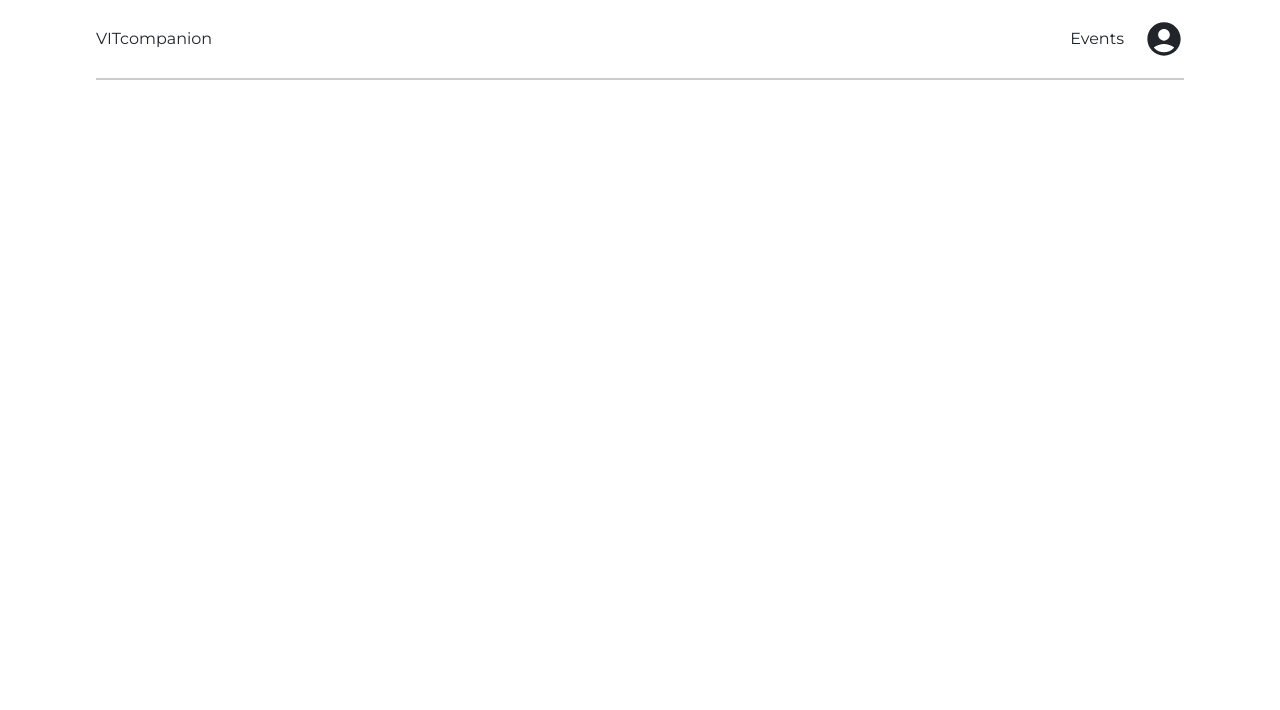
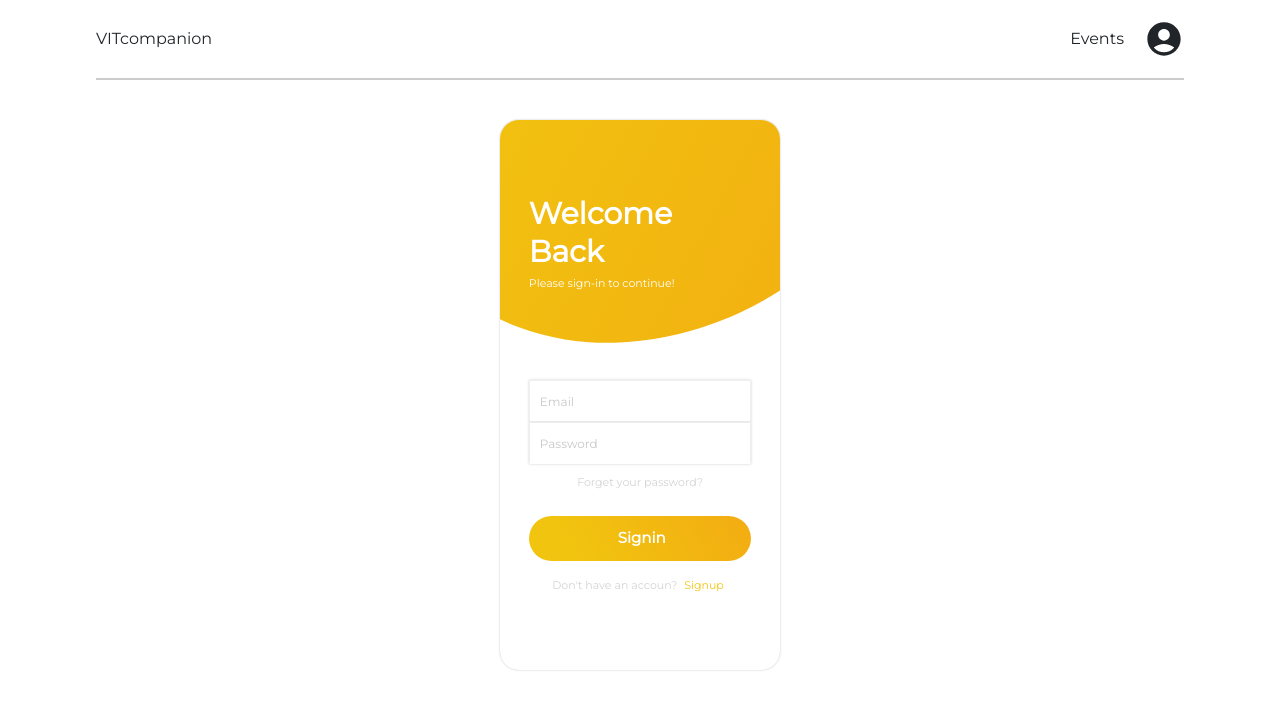
Before and after one commit to Nitish-hack/vit, a React (Create React App) app in the folder frontend/: page /SignPage in a window 1280 px wide. Before the commit this address had no page. Shown: the top 710 px of the page. Built offline with nearby package versions, Linux system fonts and the light colour scheme.

Commit message:
log in and sign up

```diff
--- a/frontend/package.json
+++ b/frontend/package.json
@@ -7,12 +7,14 @@
     "@testing-library/react": "^13.4.0",
     "@testing-library/user-event": "^13.5.0",
     "bootstrap": "^5.2.3",
+    "framer-motion": "^10.12.16",
     "react": "^18.2.0",
     "react-bootstrap": "^2.7.4",
     "react-dom": "^18.2.0",
     "react-icons": "^4.8.0",
     "react-router-dom": "^6.11.2",
     "react-scripts": "5.0.1",
+    "styled-components": "^5.3.11",
     "web-vitals": "^2.1.4"
   },
   "scripts": {
--- a/frontend/src/App.jsx
+++ b/frontend/src/App.jsx
@@ -4,6 +4,7 @@ import HomePage from "./pages/HomePage";
 import Navbar from "./components/Navbar";
 import Events from "./pages/Events";
 import Dashboard from "./pages/Dashboard";
+import SignPage from "./pages/SignPage";
 
 import "./App.css";
 export default function App() {
@@ -14,6 +15,7 @@ export default function App() {
          <Navbar />
         <Routes>
           <Route path="/" element={<HomePage />} />
+          <Route path="/SignPage" element={<SignPage />} />
           <Route path="/events" element={<Events />} />
           <Route path="/dashboard/student" element={<Dashboard />} />
 
--- /dev/null
+++ b/frontend/src/components/authentication/accountBox/accountContext.js
@@ -0,0 +1,3 @@
+import { createContext } from "react";
+
+export const AccountContext = createContext();
--- /dev/null
+++ b/frontend/src/components/authentication/accountBox/common.jsx
@@ -0,0 +1,77 @@
+import styled from "styled-components";
+
+export const BoxContainer = styled.div`
+  width: 100%;
+  display: flex;
+  flex-direction: column;
+  align-items: center;
+  margin-top: 10px;
+`;
+
+export const FormContainer = styled.form`
+  width: 100%;
+  display: flex;
+  flex-direction: column;
+  box-shadow: 0px 0px 2.5px rgba(15, 15, 15, 0.19);
+`;
+
+export const MutedLink = styled.a`
+  font-size: 11px;
+  color: rgba(200, 200, 200, 0.8);
+  font-weight: 500;
+  text-decoration: none;
+`;
+
+export const BoldLink = styled.a`
+  font-size: 11px;
+  color: rgb(241, 196, 15);
+  font-weight: 500;
+  text-decoration: none;
+  margin: 0 4px;
+`;
+
+export const Input = styled.input`
+  width: 100%;
+  height: 42px;
+  outline: none;
+  border: 1px solid rgba(200, 200, 200, 0.3);
+  padding: 0px 10px;
+  border-bottom: 1.4px solid transparent;
+  transition: all 200ms ease-in-out;
+  font-size: 12px;
+
+  &::placeholder {
+    color: rgba(200, 200, 200, 1);
+  }
+
+  &:not(:last-of-type) {
+    border-bottom: 1.5px solid rgba(200, 200, 200, 0.4);
+  }
+
+  &:focus {
+    outline: none;
+    border-bottom: 2px solid rgb(241, 196, 15);
+  }
+`;
+
+export const SubmitButton = styled.button`
+  width: 100%;
+  padding: 11px 40%;
+  color: #fff;
+  font-size: 15px;
+  font-weight: 600;
+  border: none;
+  border-radius: 100px 100px 100px 100px;
+  cursor: pointer;
+  transition: all, 240ms ease-in-out;
+  background: rgb(241, 196, 15);
+  background: linear-gradient(
+    58deg,
+    rgba(241, 196, 15, 1) 20%,
+    rgba(243, 172, 18, 1) 100%
+  );
+
+  &:hover {
+    filter: brightness(1.03);
+  }
+`;
--- /dev/null
+++ b/frontend/src/components/authentication/accountBox/index.jsx
@@ -0,0 +1,159 @@
+import React, { useState } from "react";
+import styled from "styled-components";
+import { LoginForm } from "./loginForm";
+import { motion } from "framer-motion";
+import { AccountContext } from "./accountContext";
+import { SignupForm } from "./signupForm";
+
+const BoxContainer = styled.div`
+  width: 280px;
+  min-height: 550px;
+  display: flex;
+  flex-direction: column;
+  border-radius: 19px;
+  background-color: #fff;
+  box-shadow: 0 0 2px rgba(15, 15, 15, 0.28);
+  position: relative;
+  overflow: hidden;
+`;
+
+const TopContainer = styled.div`
+  width: 100%;
+  height: 250px;
+  display: flex;
+  flex-direction: column;
+  justify-content: flex-end;
+  padding: 0 1.8em;
+  padding-bottom: 5em;
+`;
+
+const BackDrop = styled(motion.div)`
+  width: 160%;
+  height: 550px;
+  position: absolute;
+  display: flex;
+  flex-direction: column;
+  border-radius: 50%;
+  transform: rotate(60deg);
+  top: -290px;
+  left: -70px;
+  background: rgb(241, 196, 15);
+  background: linear-gradient(
+    58deg,
+    rgba(241, 196, 15, 1) 20%,
+    rgba(243, 172, 18, 1) 100%
+  );
+`;
+
+const HeaderContainer = styled.div`
+  width: 100%;
+  display: flex;
+  flex-direction: column;
+`;
+
+const HeaderText = styled.h2`
+  font-size: 30px;
+  font-weight: 600;
+  line-height: 1.24;
+  color: #fff;
+  z-index: 10;
+  margin: 0;
+`;
+
+const SmallText = styled.h5`
+  color: #fff;
+  font-weight: 500;
+  font-size: 11px;
+  z-index: 10;
+  margin: 0;
+  margin-top: 7px;
+`;
+
+const InnerContainer = styled.div`
+  width: 100%;
+  display: flex;
+  flex-direction: column;
+  padding: 0 1.8em;
+`;
+
+const backdropVariants = {
+  expanded: {
+    width: "233%",
+    height: "1050px",
+    borderRadius: "20%",
+    transform: "rotate(60deg)",
+  },
+  collapsed: {
+    width: "160%",
+    height: "550px",
+    borderRadius: "50%",
+    transform: "rotate(60deg)",
+  },
+};
+
+const expandingTransition = {
+  type: "spring",
+  duration: 2.3,
+  stiffness: 30,
+};
+
+export function AccountBox(props) {
+  const [isExpanded, setExpanded] = useState(false);
+  const [active, setActive] = useState("signin");
+
+  const playExpandingAnimation = () => {
+    setExpanded(true);
+    setTimeout(() => {
+      setExpanded(false);
+    }, expandingTransition.duration * 1000 - 1500);
+  };
+
+  const switchToSignup = () => {
+    playExpandingAnimation();
+    setTimeout(() => {
+      setActive("signup");
+    }, 400);
+  };
+
+  const switchToSignin = () => {
+    playExpandingAnimation();
+    setTimeout(() => {
+      setActive("signin");
+    }, 400);
+  };
+
+  const contextValue = { switchToSignup, switchToSignin };
+
+  return (
+    <AccountContext.Provider value={contextValue}>
+      <BoxContainer>
+        <TopContainer>
+          <BackDrop
+            initial={false}
+            animate={isExpanded ? "expanded" : "collapsed"}
+            variants={backdropVariants}
+            transition={expandingTransition}
+          />
+          {active === "signin" && (
+            <HeaderContainer>
+              <HeaderText>Welcome</HeaderText>
+              <HeaderText>Back</HeaderText>
+              <SmallText>Please sign-in to continue!</SmallText>
+            </HeaderContainer>
+          )}
+          {active === "signup" && (
+            <HeaderContainer>
+              <HeaderText>Create</HeaderText>
+              <HeaderText>Account</HeaderText>
+              <SmallText>Please sign-up to continue!</SmallText>
+            </HeaderContainer>
+          )}
+        </TopContainer>
+        <InnerContainer>
+          {active === "signin" && <LoginForm />}
+          {active === "signup" && <SignupForm />}
+        </InnerContainer>
+      </BoxContainer>
+    </AccountContext.Provider>
+  );
+}
--- /dev/null
+++ b/frontend/src/components/authentication/accountBox/loginForm.jsx
@@ -0,0 +1,35 @@
+import React, { useContext } from "react";
+import {
+  BoldLink,
+  BoxContainer,
+  FormContainer,
+  Input,
+  MutedLink,
+  SubmitButton,
+} from "./common";
+import { Marginer } from "../marginer";
+import { AccountContext } from "./accountContext";
+
+export function LoginForm(props) {
+  const { switchToSignup } = useContext(AccountContext);
+
+  return (
+    <BoxContainer>
+      <FormContainer>
+        <Input type="email" placeholder="Email" />
+        <Input type="password" placeholder="Password" />
+      </FormContainer>
+      <Marginer direction="vertical" margin={10} />
+      <MutedLink href="#">Forget your password?</MutedLink>
+      <Marginer direction="vertical" margin="1.6em" />
+      <SubmitButton type="submit">Signin</SubmitButton>
+      <Marginer direction="vertical" margin="1em" />
+      <MutedLink href="#">
+        Don't have an accoun?{" "}
+        <BoldLink href="#" onClick={switchToSignup}>
+          Signup
+        </BoldLink>
+      </MutedLink>
+    </BoxContainer>
+  );
+}
--- /dev/null
+++ b/frontend/src/components/authentication/accountBox/signupForm.jsx
@@ -0,0 +1,35 @@
+import React, { useContext } from "react";
+import {
+  BoldLink,
+  BoxContainer,
+  FormContainer,
+  Input,
+  MutedLink,
+  SubmitButton,
+} from "./common";
+import { Marginer } from "../marginer";
+import { AccountContext } from "./accountContext";
+
+export function SignupForm(props) {
+  const { switchToSignin } = useContext(AccountContext);
+
+  return (
+    <BoxContainer>
+      <FormContainer>
+        <Input type="text" placeholder="Full Name" />
+        <Input type="email" placeholder="Email" />
+        <Input type="password" placeholder="Password" />
+        <Input type="password" placeholder="Confirm Password" />
+      </FormContainer>
+      <Marginer direction="vertical" margin={10} />
+      <SubmitButton type="submit">Signup</SubmitButton>
+      <Marginer direction="vertical" margin="1em" />
+      <MutedLink href="#">
+        Already have an account?
+        <BoldLink href="#" onClick={switchToSignin}>
+          Signin
+        </BoldLink>
+      </MutedLink>
+    </BoxContainer>
+  );
+}
--- /dev/null
+++ b/frontend/src/components/authentication/marginer/index.jsx
@@ -0,0 +1,29 @@
+import React from "react";
+import styled from "styled-components";
+
+const HorizontalMargin = styled.span`
+  display: flex;
+  width: ${({ margin }) =>
+    typeof margin === "string" ? margin : `${margin}px`};
+`;
+
+const VerticalMargin = styled.span`
+  display: flex;
+  height: ${({ margin }) =>
+    typeof margin === "string" ? margin : `${margin}px`};
+`;
+
+function Marginer(props) {
+  const { direction } = props;
+
+  if (direction === "horizontal") return <HorizontalMargin {...props} />;
+  else {
+    return <VerticalMargin {...props} />;
+  }
+}
+
+Marginer.defaultProps = {
+  direction: "horizontal",
+};
+
+export { Marginer };
--- a/frontend/src/pages/HomePage.jsx
+++ b/frontend/src/pages/HomePage.jsx
@@ -1,4 +1,5 @@
 import React from 'react';
+import { Link } from "react-router-dom"
 import heroimg from '../assets/images/hero.jpg'
 import '../assets/css/HomePage.css';
 
@@ -11,8 +12,12 @@ const HomePage = () => {
                         <h1>VITcompanion</h1>
                         <div className="intro">Lorem ipsum dolor sit amet Lorem ipsum dolor, sit amet consectetur adipisicing elit. Fuga asperiores placeat deserunt minus dolor iste veritatis sed eum reiciendis perspiciatis. consectetur adipisicing elit. Reprehenderit ipsam quis labore mollitia similique maxime animi officia, velit nobis esse?</div>
                         <div className="signUpSection">
-                            <button className="signUp">sign Up</button>
-                            <button className="signIn">sign In</button>
+                            <button className="signUp">
+                                <Link to="/SignPage">Sign Up</Link>
+                            </button>
+                            <button className="signIn">
+                                <Link to="/SignPage">Sign In</Link>
+                            </button>
                         </div>
 
 
--- /dev/null
+++ b/frontend/src/pages/SignPage.jsx
@@ -0,0 +1,22 @@
+import React from "react";
+import styled from "styled-components";
+import { AccountBox } from "../components/authentication/accountBox";
+
+const AppContainer = styled.div`
+  width: 100%;
+  height: 100%;
+  display: flex;
+  flex-direction: column;
+  align-items: center;
+  justify-content: center;
+`;
+
+function SignPage() {
+  return (
+    <AppContainer>
+      <AccountBox />
+    </AppContainer>
+  );
+}
+
+export default SignPage;
```
Also changed, not shown: 1 other file (tests, documents, lock files or other folders).
